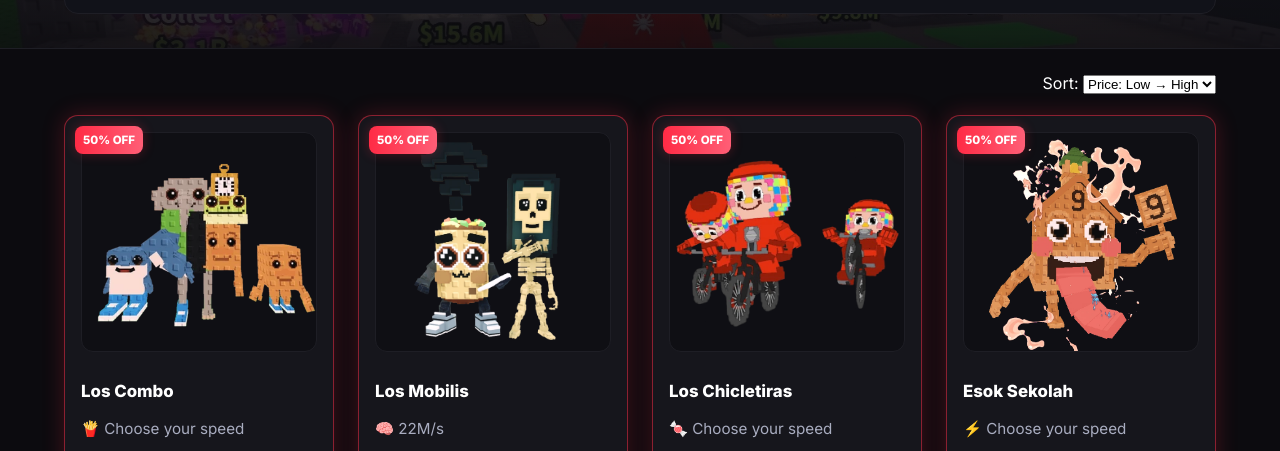
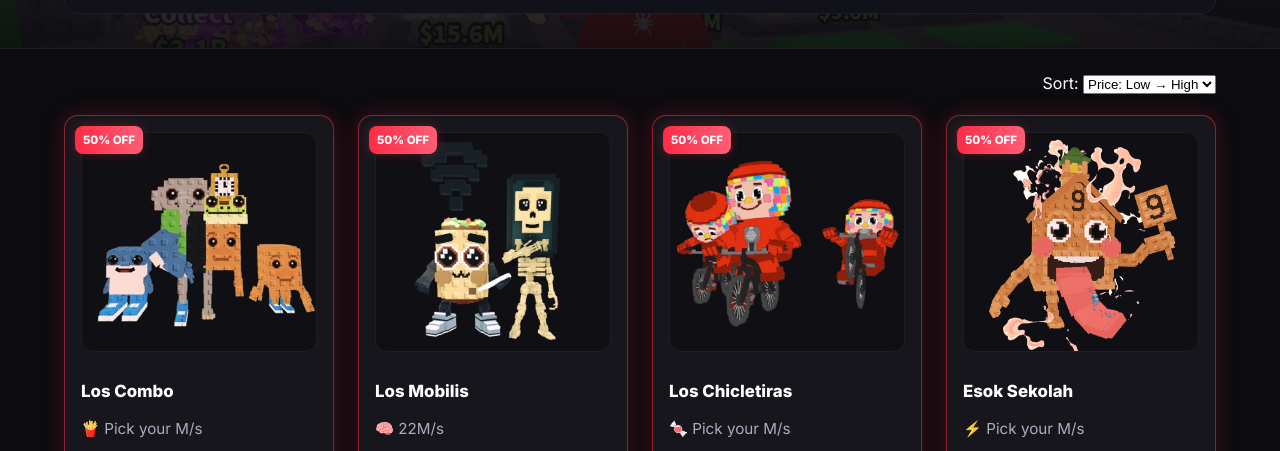
Before and after one commit to policypal1/buy-a-brainrot, a plain HTML site: page index.html in a window 1280 px wide. Shown: the part 349-800 px from the top of the page. Drawn offline with Linux system fonts and the light colour scheme.

Commit message:
Update index.html

```diff
--- a/index.html
+++ b/index.html
@@ -73,7 +73,7 @@
         <span class="flag flag--sale">50% OFF</span>
         <div class="thumb-wrap"><img class="thumb" src="./Stop_taking_my_chips_im_just_a_baybeh.webp" alt="Los Combo" /></div>
         <h3>Los Combo</h3>
-        <p class="speed">🍟 Choose your speed</p>
+        <p class="speed">🍟 Pick your M/s</p>
         <div class="variant" role="group" aria-label="Los Combo options">
           <label><input type="radio" name="losCombo" value="15M/s" data-price="5" checked> 15M/s — $5</label>
           <label><input type="radio" name="losCombo" value="45M/s" data-price="8"> 45M/s — $8</label>
@@ -111,7 +111,7 @@
         <span class="flag flag--sale">50% OFF</span>
         <div class="thumb-wrap"><img class="thumb" src="./Los_ditos.webp" alt="Los Chicletiras" /></div>
         <h3>Los Chicletiras</h3>
-        <p class="speed">🍬 Choose your speed</p>
+        <p class="speed">🍬 Pick your M/s</p>
         <div class="variant" role="group" aria-label="Chicletiras variant">
           <label><input type="radio" name="chicVariant" value="28M/s" data-price="7.99" checked> 28M/s — $7.99</label>
           <label><input type="radio" name="chicVariant" value="43M/s" data-price="9.99"> 43M/s — $9.99</label>
@@ -200,7 +200,7 @@
         <span class="flag flag--sale">50% OFF</span>
         <div class="thumb-wrap"><img class="thumb" src="./EsokSekolah2.webp" alt="Esok Sekolah" /></div>
         <h3>Esok Sekolah</h3>
-        <p class="speed">⚡ Choose your speed</p>
+        <p class="speed">⚡ Pick your M/s</p>
         <div class="variant" role="group" aria-label="Esok variant">
           <label><input type="radio" name="esokVariant" value="30M/s" data-price="12.99" checked> 30M/s — $12.99</label>
           <label><input type="radio" name="esokVariant" value="225M/s" data-price="24.99"> 225M/s — $24.99</label>
```
